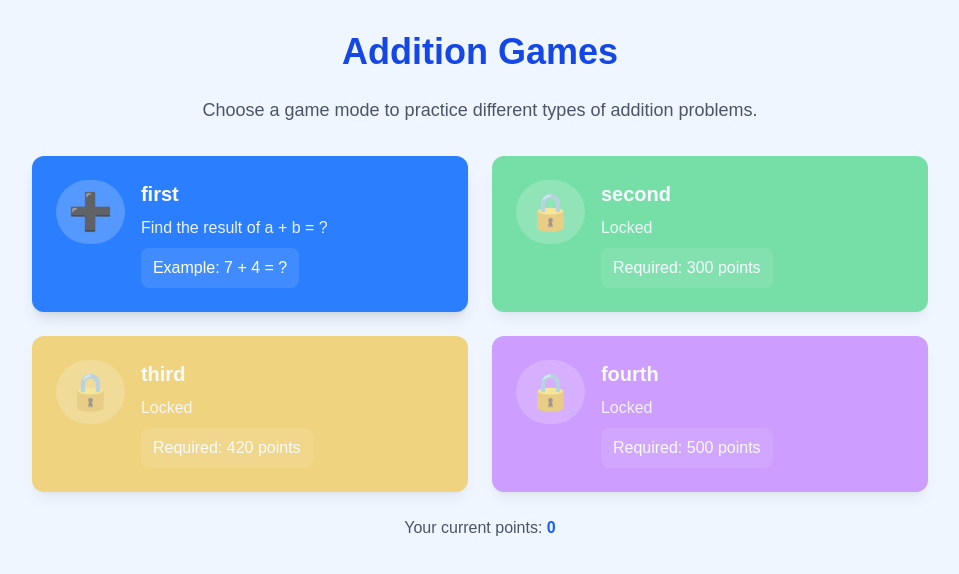
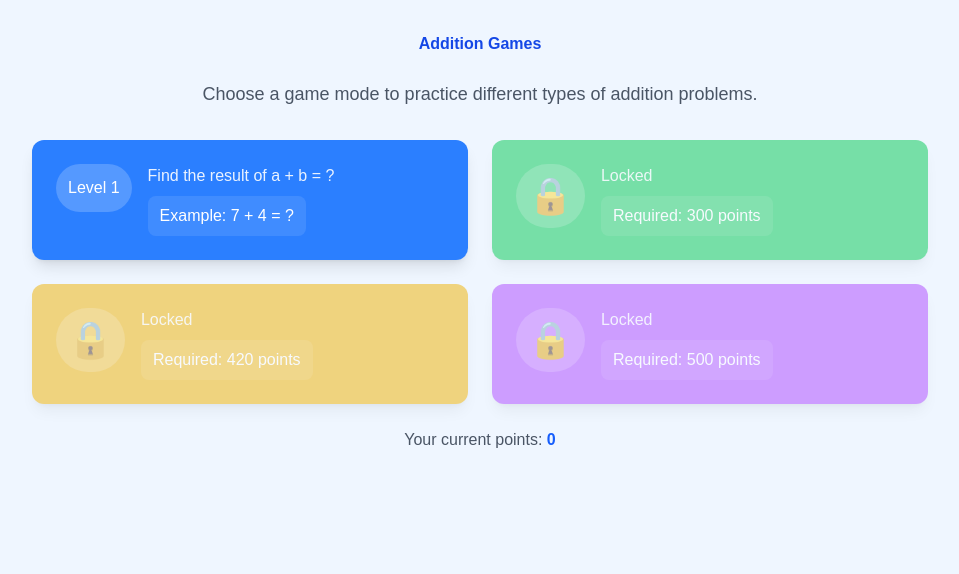
Before and after one commit to rojasmart/math-game, a Next.js app: page /games/addition in a window 1280 px wide. Shown: the top 574 px of the page, without its empty margins (160-1119 px from the left). Built offline with nearby package versions, Linux system fonts and the light colour scheme.

Commit message:
--add update game titles and icons for addition levels; adjust heading size in game menu

```diff
--- a/app/games/addition/page.tsx
+++ b/app/games/addition/page.tsx
@@ -5,38 +5,38 @@ import { useUser } from "../../../contexts/UserContext";
 const additionGames = [
   {
     id: "levelone",
-    title: "first",
+
     description: "Find the result of a + b = ?",
     example: "7 + 4 = ?",
     color: "bg-blue-500 hover:bg-blue-600",
-    icon: "➕",
+    icon: "Level 1",
     requiredPoints: 0,
   },
   {
     id: "leveltwo",
-    title: "second",
+
     description: "Find the missing number: a + ? = c",
     example: "5 + ? = 12",
     color: "bg-green-500 hover:bg-green-600",
-    icon: "❓",
+    icon: "Level 2",
     requiredPoints: 300,
   },
   {
     id: "levelthree",
-    title: "third",
+
     description: "Find the missing number: a + b + c + ? = result",
     example: "3 + 2 + 4 + ? = 15",
     color: "bg-yellow-500 hover:bg-yellow-600",
-    icon: "📝",
+    icon: "Level 3",
     requiredPoints: 420,
   },
   {
     id: "levelfour",
-    title: "fourth",
+
     description: "Find the missing number: a + b + ? = d",
     example: "6 + 3 + ? = 15",
     color: "bg-purple-500 hover:bg-purple-600",
-    icon: "🎯",
+    icon: "Level 4",
     requiredPoints: 500,
   },
 ];
@@ -48,7 +48,7 @@ export default function AdditionGameMenu() {
   return (
     <div className="bg-blue-50 min-h-screen p-8">
       <div className="max-w-4xl mx-auto">
-        <h1 className="text-4xl font-bold text-center text-blue-700 mb-6">Addition Games</h1>
+        <h1 className="text-1xl font-bold text-center text-blue-700 mb-6">Addition Games</h1>
         <p className="text-lg text-center text-gray-600 mb-8">Choose a game mode to practice different types of addition problems.</p>
 
         <div className="grid grid-cols-1 md:grid-cols-2 gap-6">
@@ -62,7 +62,6 @@ export default function AdditionGameMenu() {
                     <div className="flex items-start">
                       <div className="text-4xl mr-4 bg-white/20 p-3 rounded-full">🔒</div>
                       <div>
-                        <h2 className="text-xl font-bold mb-2">{game.title}</h2>
                         <p className="text-white/90 mb-2">Locked</p>
                         <div className="bg-white/10 px-3 py-2 rounded-lg inline-block">Required: {game.requiredPoints} points</div>
                       </div>
@@ -72,9 +71,8 @@ export default function AdditionGameMenu() {
                   <Link href={`/games/addition/${game.id}`} className="block no-underline">
                     <div className={`${game.color} text-white p-6 rounded-xl shadow-lg transition transform hover:scale-105 hover:shadow-xl`}>
                       <div className="flex items-start">
-                        <div className="text-4xl mr-4 bg-white/20 p-3 rounded-full">{game.icon}</div>
+                        <div className="text-1xl mr-4 bg-white/20 p-3 rounded-full">{game.icon}</div>
                         <div>
-                          <h2 className="text-xl font-bold mb-2">{game.title}</h2>
                           <p className="text-white/90 mb-2">{game.description}</p>
                           <div className="bg-white/10 px-3 py-2 rounded-lg inline-block">Example: {game.example}</div>
                         </div>
```
